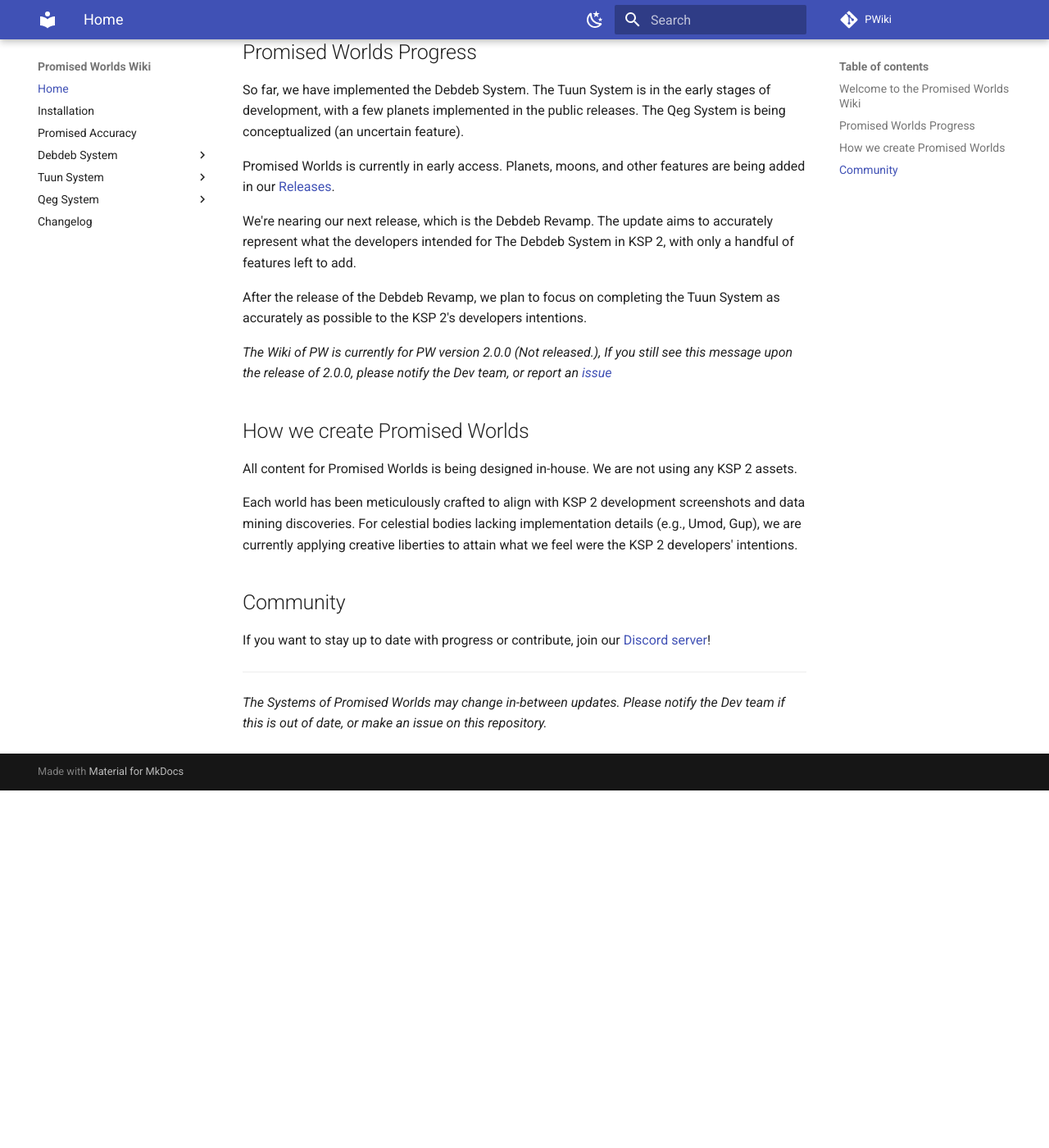
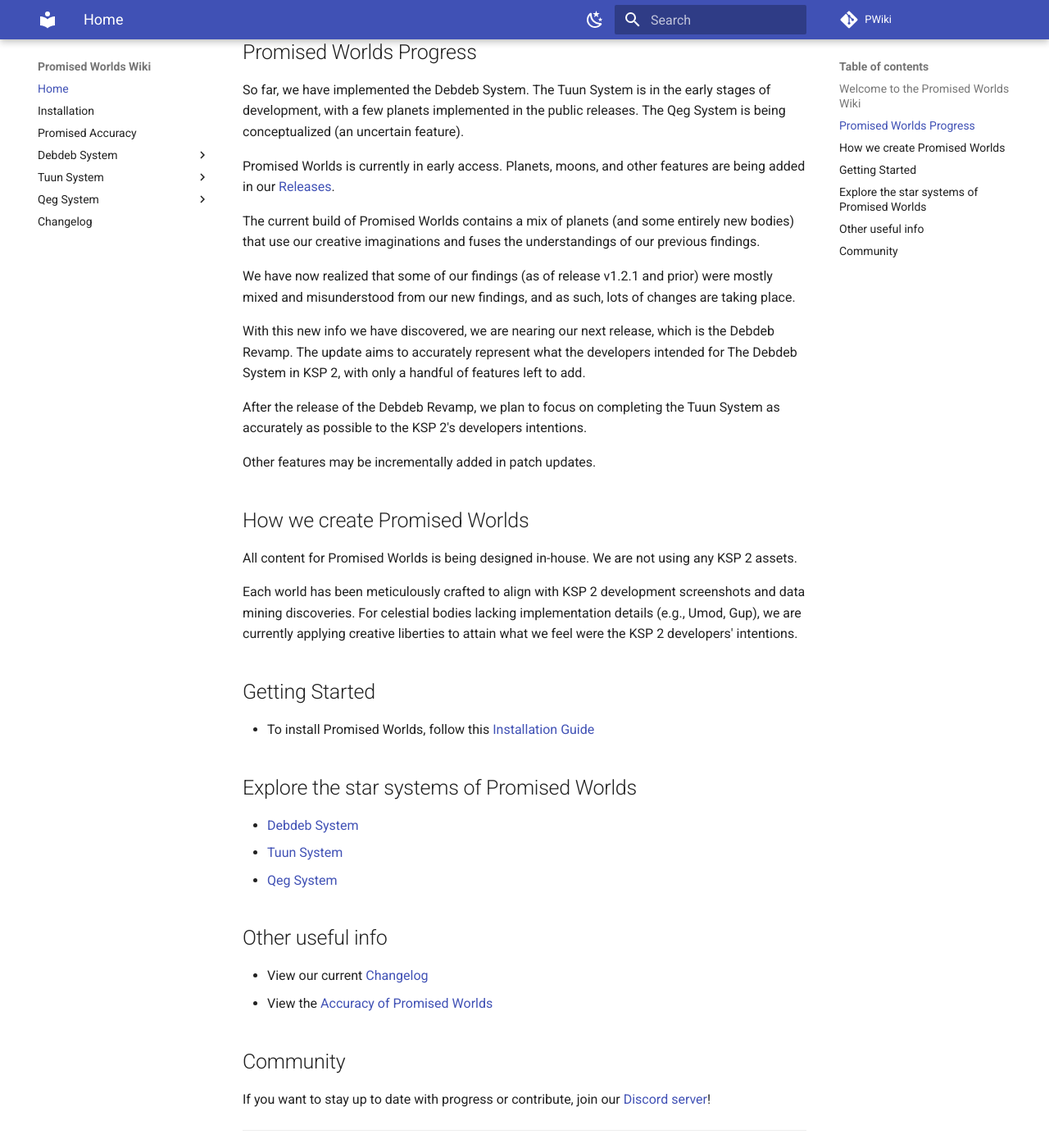
Before and after one commit to PromisedWorlds/PWiki, an MkDocs documentation site: the page built from docs/index.md, in a window 1280 px wide and 1400 px high, scrolled down 581 px. Shown: the whole window at 82% size. Built offline with MkDocs 1.6.1 and Material for MkDocs 9.7.7, drawn with Linux system fonts in a browser that asks for light colours; comment, search, counter and statistics services are not loaded; before the commit the page ends 1545 px from its top, so only the background shows below that.

Commit message:
Some Home Improvements
i.e. should have had these in the first place besides home bar.

```diff
--- a/docs/index.md
+++ b/docs/index.md
@@ -16,17 +16,36 @@
 
 Promised Worlds is currently in early access. Planets, moons, and other features are being added in our [Releases](https://github.com/PromisedWorlds/PromisedWorlds/releases).
 
-We're nearing our next release, which is the Debdeb Revamp. The update aims to accurately represent what the developers intended for The Debdeb System in KSP 2, with only a handful of features left to add.
+The current build of Promised Worlds contains a mix of planets (and some entirely new bodies) that use our creative imaginations and fuses the understandings of our previous findings.
+
+We have now realized that some of our findings (as of release v1.2.1 and prior) were mostly mixed and misunderstood from our new findings, and as such, lots of changes are taking place.
+
+With this new info we have discovered, we are nearing our next release, which is the Debdeb Revamp. The update aims to accurately represent what the developers intended for The Debdeb System in KSP 2, with only a handful of features left to add.
 
 After the release of the Debdeb Revamp, we plan to focus on completing the Tuun System as accurately as possible to the KSP 2's developers intentions.
 
-*The Wiki of PW is currently for PW version 2.0.0 (Not released.), If you still see this message upon the release of 2.0.0, please notify the Dev team, or report an [issue](https://github.com/PromisedWorlds/PWiki/issues)*
+Other features may be incrementally added in patch updates.
 
 ## How we create Promised Worlds
 
 All content for Promised Worlds is being designed in-house. We are not using any KSP 2 assets.
 
 Each world has been meticulously crafted to align with KSP 2 development screenshots and data mining discoveries. For celestial bodies lacking implementation details (e.g., Umod, Gup), we are currently applying creative liberties to attain what we feel were the KSP 2 developers' intentions.
+
+## Getting Started
+
+ - To install Promised Worlds, follow this [Installation Guide](https://promisedworlds.github.io/PWiki/Installation/)
+
+## Explore the star systems of Promised Worlds
+
+ - [Debdeb System](https://promisedworlds.github.io/PWiki/Debdeb%20System/)
+ - [Tuun System](https://promisedworlds.github.io/PWiki/Tuun%20System/)
+ - [Qeg System](https://promisedworlds.github.io/PWiki/Qeg%20System/)
+
+## Other useful info
+
+ - View our current [Changelog](https://promisedworlds.github.io/PWiki/Changelog/)
+ - View the [Accuracy of Promised Worlds](https://promisedworlds.github.io/PWiki/Promised%20Accuracy/)
 
 ## Community
 
```
Also changed, not shown: docs/Promised Accuracy.md (+3 -3 lines).
